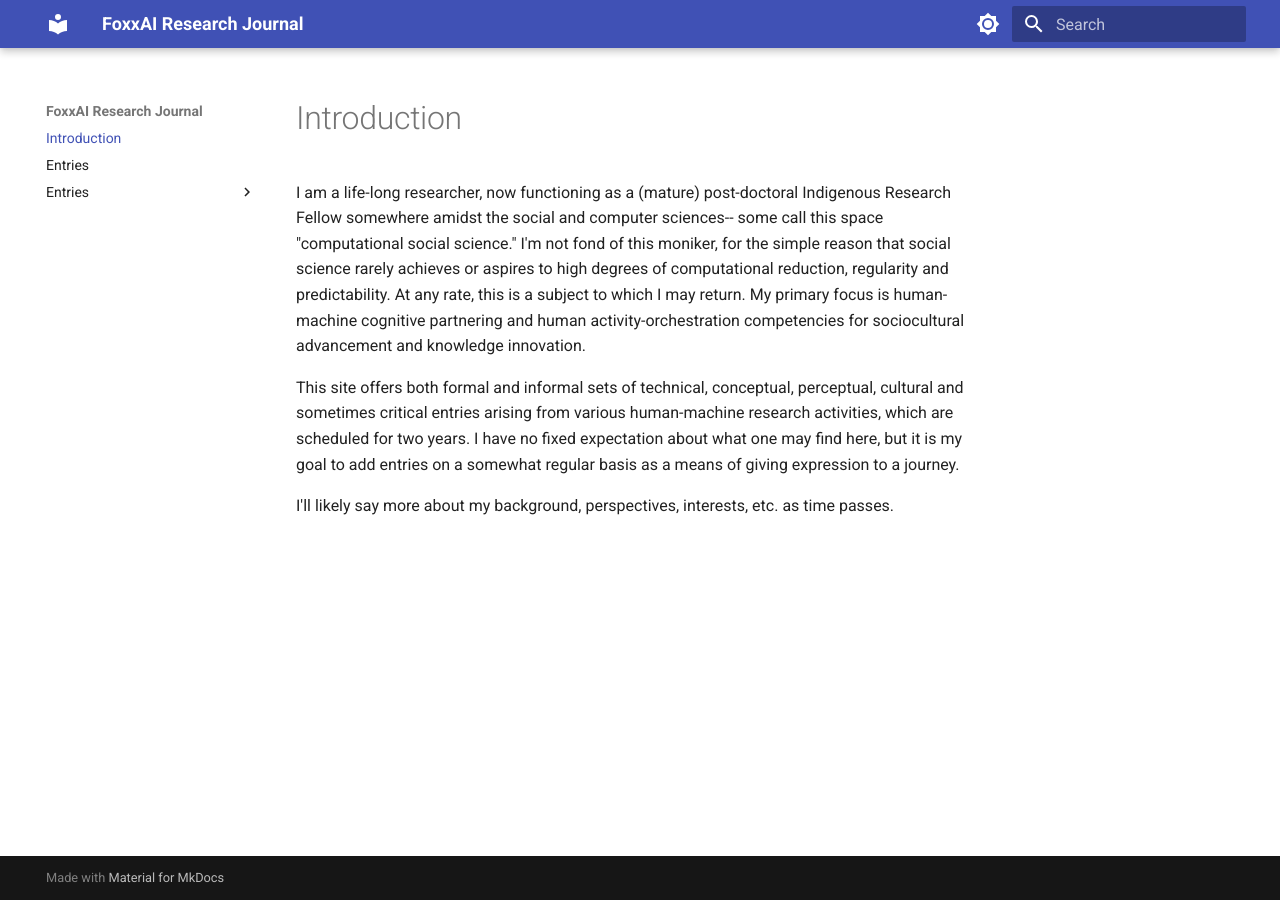
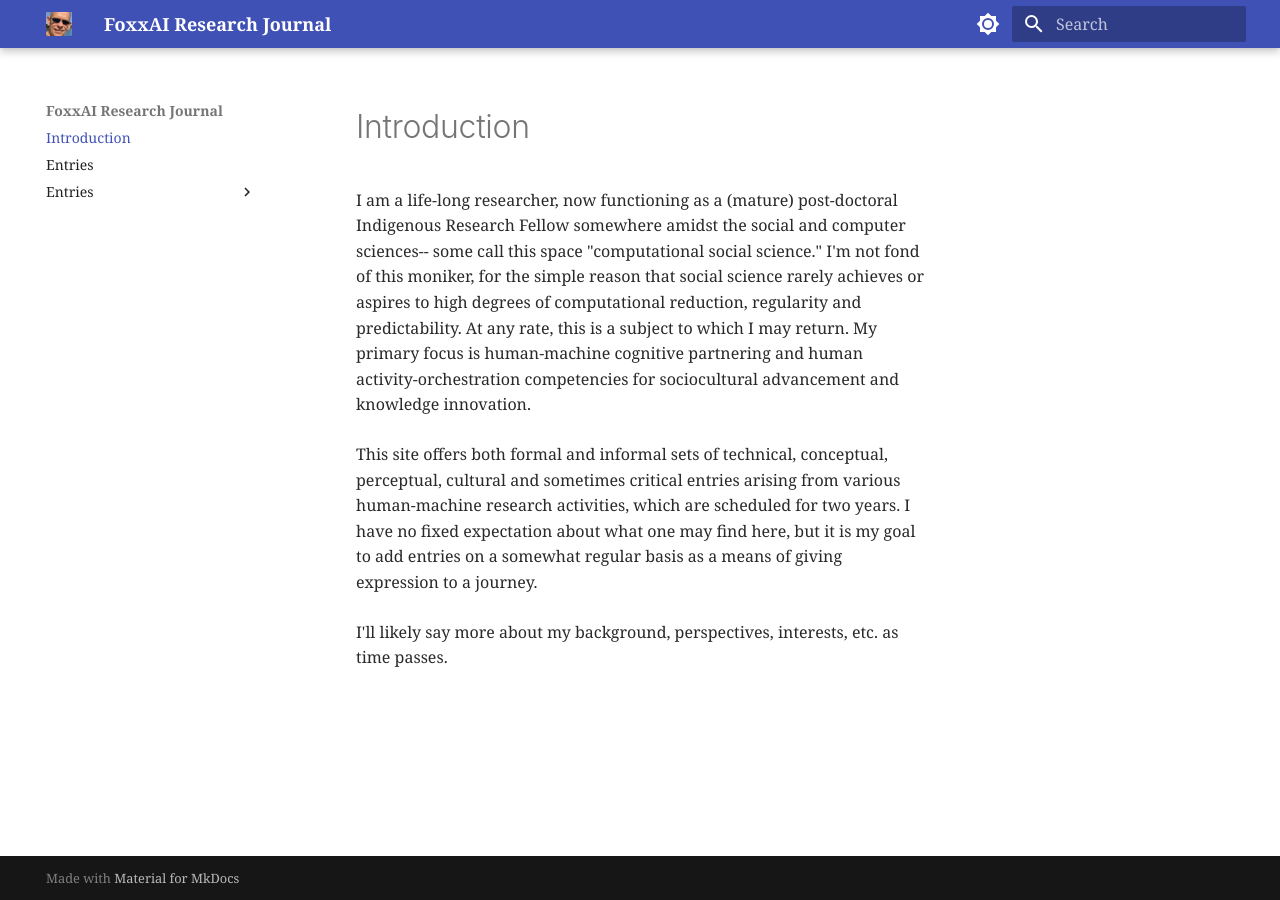
Before and after one commit to Foxxai/foxxai.xyz, an MkDocs documentation site: the page built from docs/index.md, in a window 1280 px wide. Built offline with MkDocs 1.6.1 and Material for MkDocs 9.7.7, drawn with Linux system fonts in a browser that asks for light colours.

Commit message:
Logo and Style Changes

```diff
--- /dev/null
+++ b/docs/assets/extra.css
@@ -0,0 +1,49 @@
+/* Typography customization */
+:root {
+    --md-text-font: "Charter", "Georgia", serif;
+    --md-code-font: "SFMono-Regular", Consolas, "Liberation Mono", Menlo, monospace;
+}
+
+/* Headings */
+h1, h2, h3, h4, h5, h6 {
+    font-family: -apple-system, BlinkMacSystemFont, "Segoe UI", Roboto, Oxygen-Sans, Ubuntu, Cantarell, "Helvetica Neue", sans-serif;
+    font-weight: 700;
+    letter-spacing: -0.02em;
+}
+
+/* Body text */
+.md-content {
+    font-size: 1.125rem;
+    line-height: 1.8;
+    color: #292929;
+}
+
+/* Paragraph spacing */
+.md-content p {
+    margin-bottom: 1.5em;
+}
+
+/* Article container width and spacing */
+.md-content__inner {
+    margin: 0 auto;
+    padding: 1rem 3rem;
+    max-width: 740px;
+}
+
+/* Responsive adjustments */
+@media screen and (max-width: 76.1875em) {
+    .md-content__inner {
+        padding: 1rem 1.5rem;
+    }
+}
+
+/* Link styling */
+.md-content a {
+    color: #1a73e8;
+    text-decoration: none;
+    border-bottom: 1px solid rgba(26, 115, 232, 0.2);
+}
+
+.md-content a:hover {
+    border-bottom-color: #1a73e8;
+}
--- a/mkdocs.yml
+++ b/mkdocs.yml
@@ -3,6 +3,8 @@ site_url: https://foxxai.xyz
 
 theme:
   name: material
+  logo: assets/avatar.png
+  favicon: assets/avatar.png
   palette:
     # Palette toggle for light mode
     - scheme: default
@@ -28,6 +30,9 @@ theme:
   # - navigation.indexes
   # - navigation.top
 
+extra_css:
+  - assets/extra.css
+
 plugins:
   - search
   - tags
```
Also changed, not shown: docs/assets/avatar.png (added).
